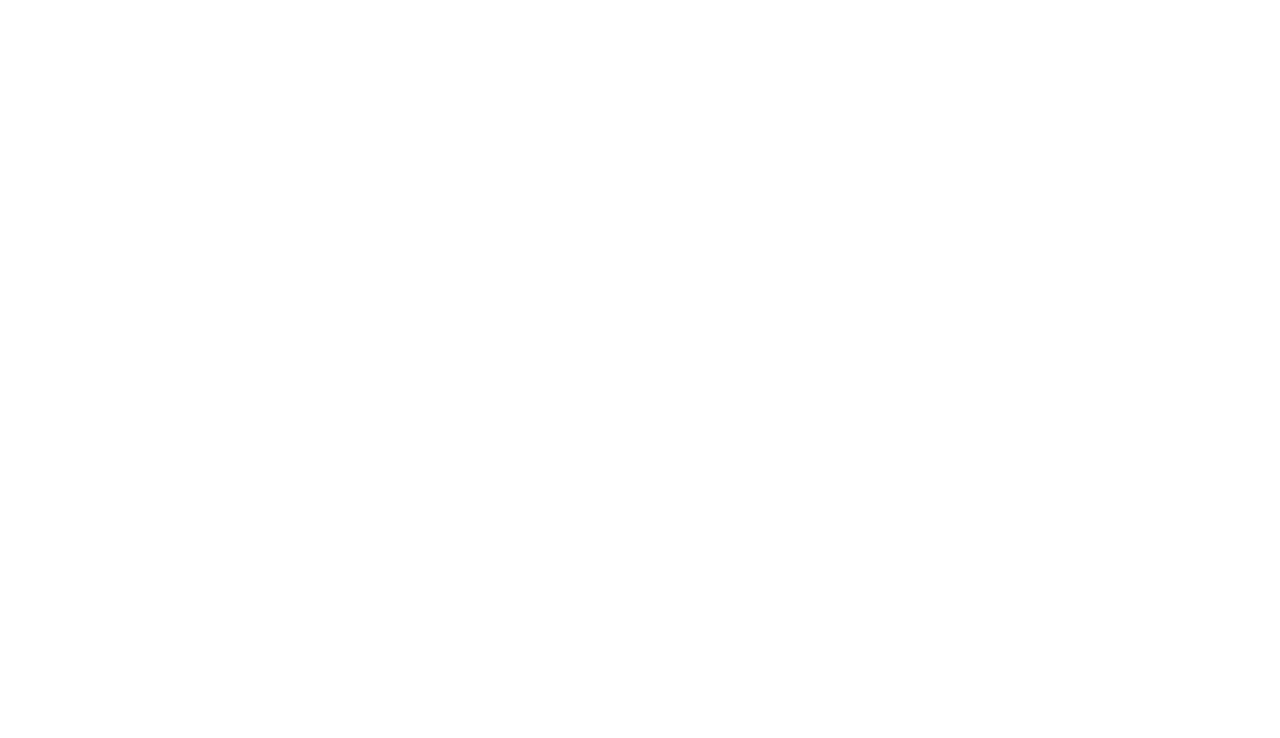
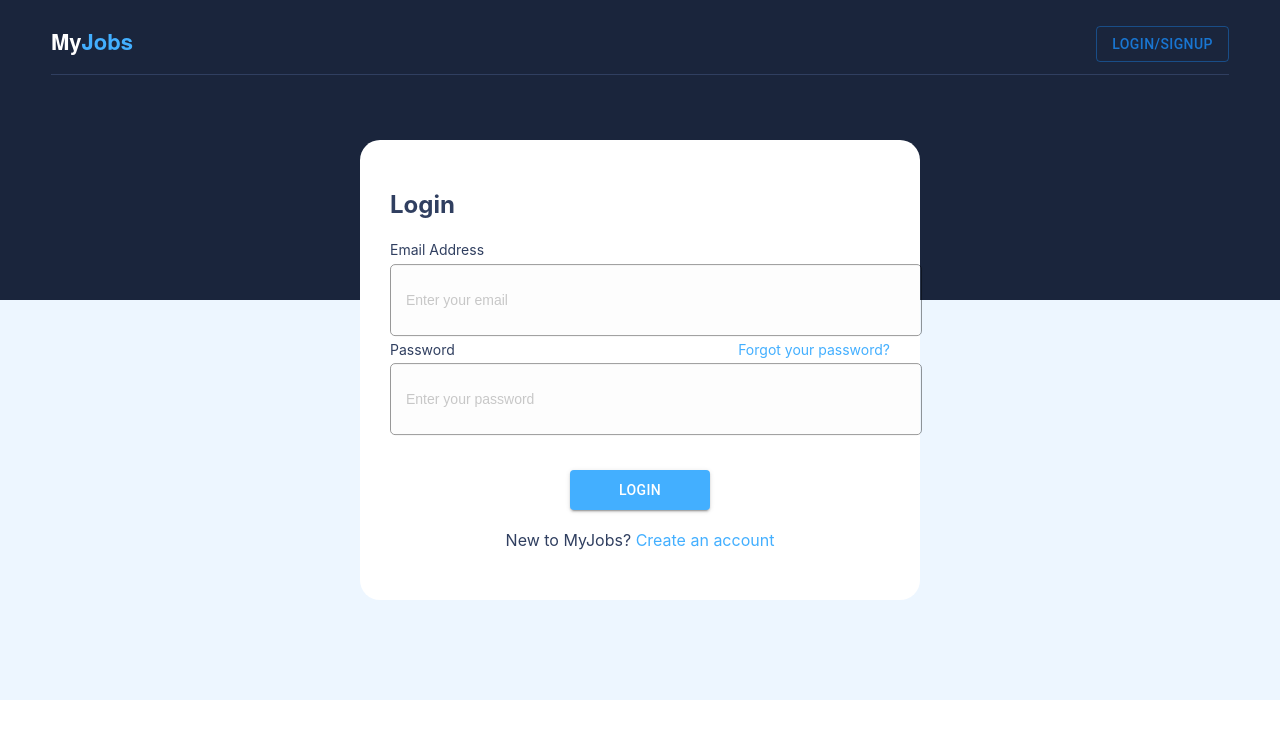
Before and after one commit to imukeshsoni/my-jobs, a React (Create React App) app: page /dashboard/postjob in a window 1280 px wide. Before the commit this address had no page. Shown: the top 738 px of the page. Built offline with nearby package versions, Linux system fonts and the light colour scheme.

Commit message:
added axios

```diff
--- a/package.json
+++ b/package.json
@@ -5,6 +5,10 @@
   "dependencies": {
     "@emotion/react": "^11.9.0",
     "@emotion/styled": "^11.8.1",
+    "@fortawesome/fontawesome-svg-core": "^6.1.1",
+    "@fortawesome/free-regular-svg-icons": "^6.1.1",
+    "@fortawesome/free-solid-svg-icons": "^6.1.1",
+    "@fortawesome/react-fontawesome": "^0.1.18",
     "@mui/material": "^5.8.0",
     "@testing-library/jest-dom": "^5.16.4",
     "@testing-library/react": "^13.2.0",
@@ -14,7 +18,9 @@
     "@types/react": "^18.0.9",
     "@types/react-dom": "^18.0.4",
     "axios": "^0.27.2",
+    "babel-plugin-macros": "^3.1.0",
     "bootstrap": "^5.1.3",
+    "jwt-decode": "^3.1.2",
     "react": "^18.1.0",
     "react-dom": "^18.1.0",
     "react-router-dom": "^6.3.0",
--- a/src/routes.tsx
+++ b/src/routes.tsx
@@ -4,6 +4,7 @@
 import SignUp from './components/SignUp';
 import HomePage from './pages/homePage';
 import LoginPage from './components/Login';
+import Dashboard from './components/Dashboard/index';
 
 const BaseRouter = () => {
   return (
@@ -13,6 +14,8 @@
         <Route path="/login" element={<LoginPage />} />
         <Route path="/forgotPassword" element={<ForgotPassword />} />
         <Route path="/signup" element={<SignUp />} />
+        <Route path="/dashboard" element={<Dashboard />} />
+        <Route path="/dashboard/postjob" element={<LoginPage />} />
       </Routes>
     </div>
   );
```
Also changed, not shown: src/AxiosConfig.ts (added, +7 -0 lines), 1 other file (tests, documents, lock files or other folders).
